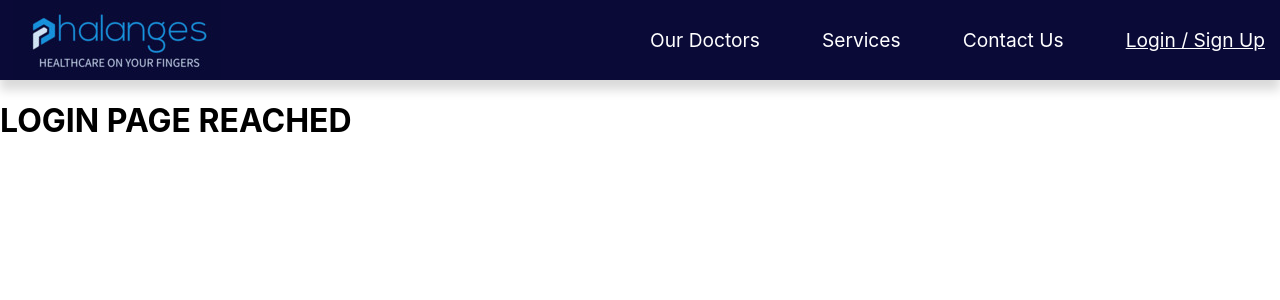
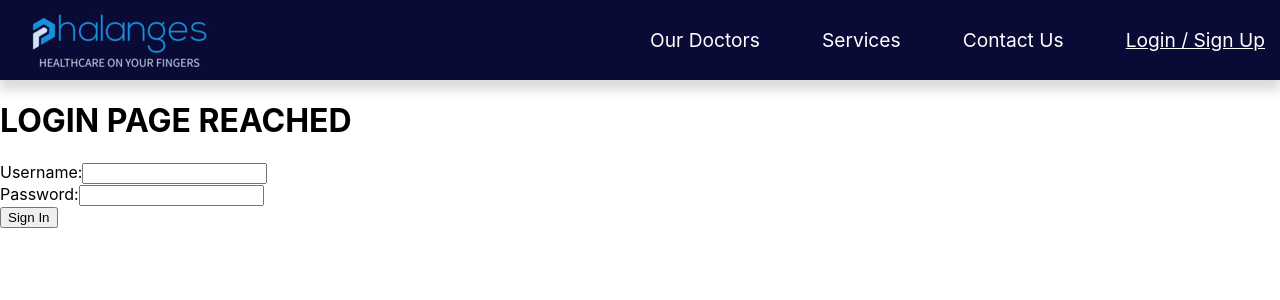
Before and after one commit to VedikaSingh1/Phalanges_Bolt, a React (Create React App) app: page /login-signup in a window 1280 px wide. Shown: the top 300 px of the page. Built offline with nearby package versions, Linux system fonts and the light colour scheme.

Commit message:
Login Landing Page without CSS

```diff
--- a/src/components/Sections/login.js
+++ b/src/components/Sections/login.js
@@ -1,11 +1,67 @@
-import React from "react";
+import React, { useState } from "react";
 
 export default function Login() {
-  console.log("Successful log in");
+  const [username, setUsername] = useState("");
+  const [password, setPassword] = useState("");
+  const [loginError, setLoginError] = useState(false);
+
+  const handleLogin = () => {
+    // Replace 'your_login_api_url' with your actual login API endpoint
+    const loginApiUrl =
+      "https://traderg-marketplace-backend.onrender.com/user/login";
+
+    fetch(loginApiUrl, {
+      method: "POST",
+      headers: {
+        "Content-Type": "application/json",
+      },
+      body: JSON.stringify({ email: username, password }),
+    })
+      .then((response) => {
+        if (!response.ok) {
+          setLoginError(true);
+          throw new Error("Login Failed"); // Handle specific error messages if needed
+        }
+        return response.json(); // Parse the JSON response
+      })
+      .then((data) => {
+        const jwtToken = data.data;
+        localStorage.setItem("jwtToken", jwtToken);
+        window.location.href = "Landingpage.html";
+      })
+      .catch((error) => {
+        console.error("Login Failed:", error);
+        setLoginError(true);
+      });
+  };
+
   return (
-    <div className="text">
-      {/* api password checking */}
-      <h1> LOGIN PAGE REACHED</h1>
+    <div>
+      <h1>LOGIN PAGE REACHED</h1>
+      <div>
+        <label htmlFor="username">Username:</label>
+        <input
+          type="text"
+          id="username"
+          value={username}
+          onChange={(e) => setUsername(e.target.value)}
+        />
+      </div>
+      <div>
+        <label htmlFor="password">Password:</label>
+        <input
+          type="password"
+          id="password"
+          value={password}
+          onChange={(e) => setPassword(e.target.value)}
+        />
+      </div>
+      <button id="btn_signin" onClick={handleLogin}>
+        Sign In
+      </button>
+      {loginError && (
+        <p id="loginError">Login Failed. Please check your credentials.</p>
+      )}
     </div>
   );
 }
```
